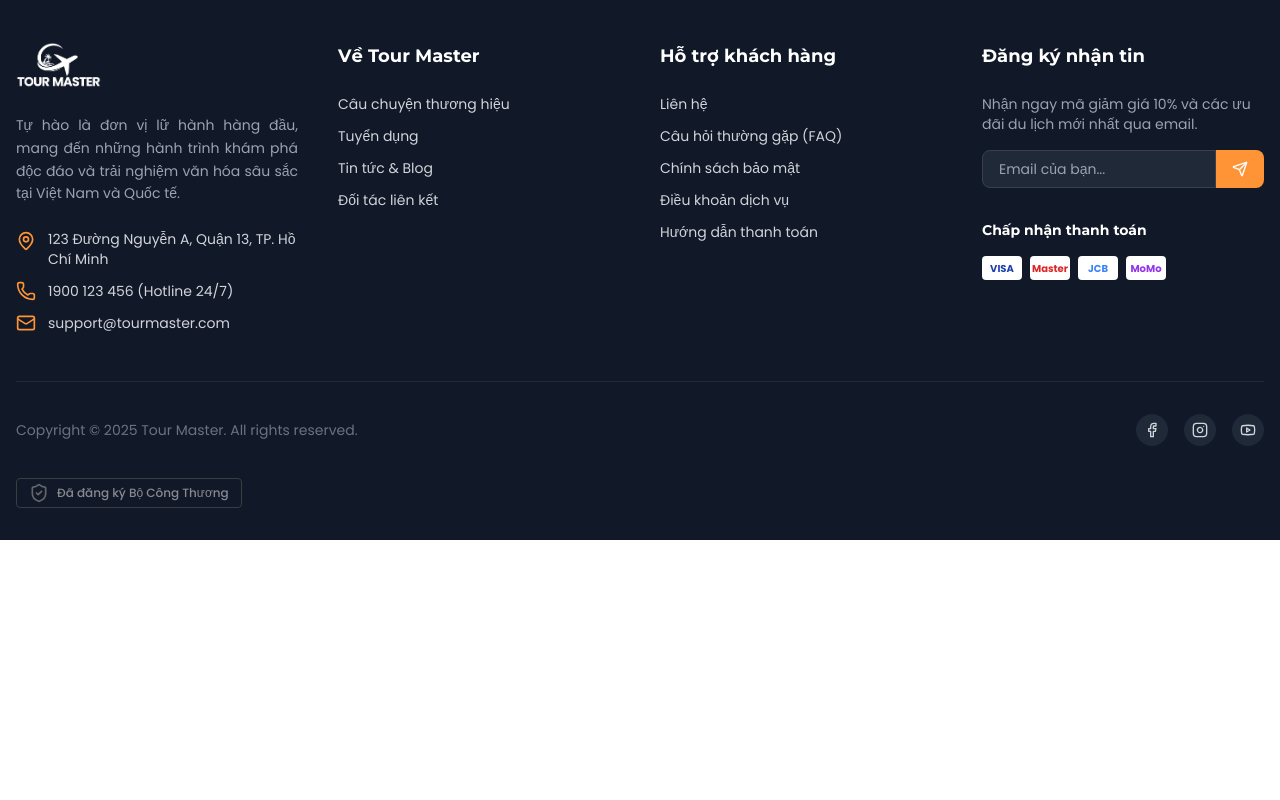
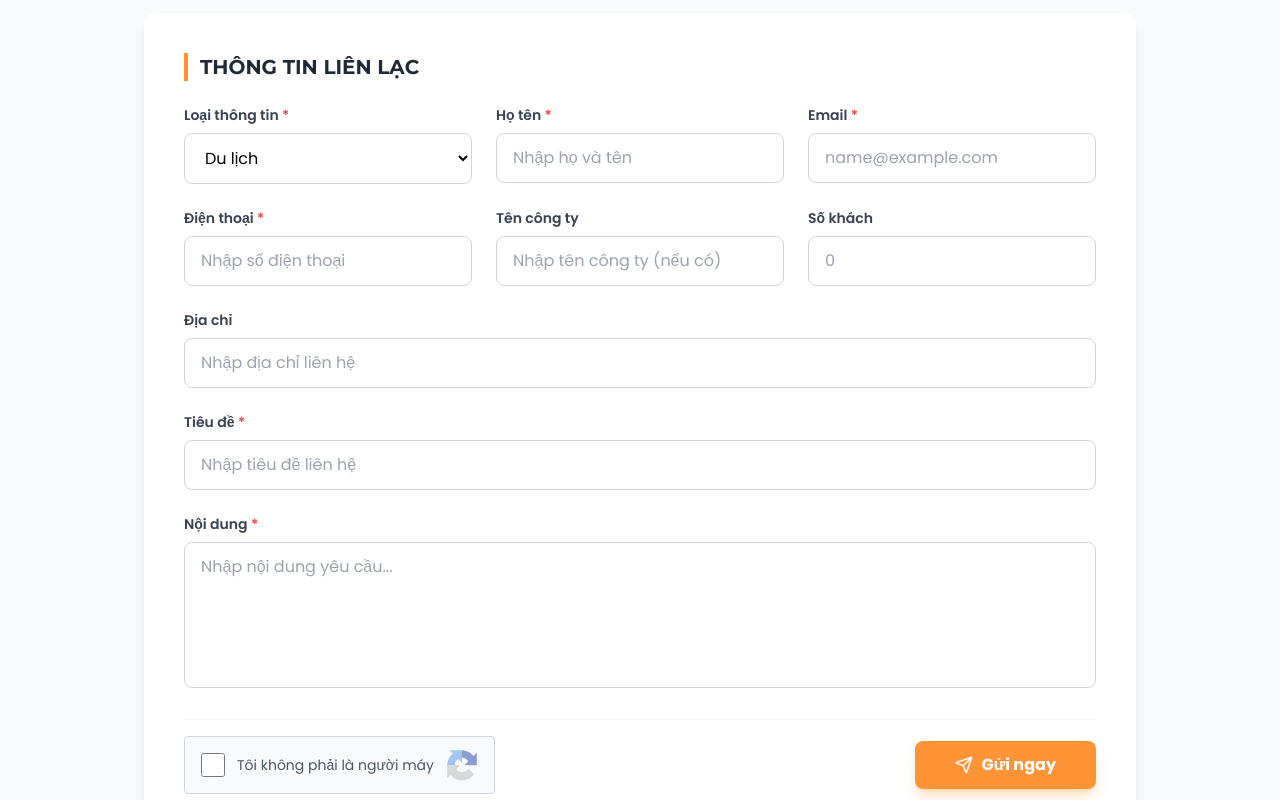
Before and after one commit to NgoTruongKhac/project_tour_master, a React (Vite) app: page /contact in a window 1280 px wide. Shown: the part 260-1060 px from the top of the page. Before the commit the page ends 800 px from the top, so only its background shows below. Built offline with nearby package versions, Linux system fonts and the light colour scheme.

Commit message:
contact page

```diff
--- a/src/App.jsx
+++ b/src/App.jsx
@@ -13,6 +13,7 @@ import TourDetail from "./pages/TourDetail.jsx";
 import InboxPage from "./pages/InboxPage";
 import HelpPage from "./pages/HelpPage.jsx";
 import ProfilePage from "./pages/ProfilePage.jsx";
+import ContactPage from "./pages/ContactPage";
 function App() {
   return (
     <BrowserRouter>
@@ -32,6 +33,7 @@ function App() {
             <Route path="/inbox" element={<InboxPage />} />
             <Route path="/help" element={<HelpPage />} />
             <Route path="/profile" element={<ProfilePage />}></Route>
+            <Route path="/contact" element={<ContactPage />} />
           </Routes>
         </div>
 
--- a/src/components/Footer.jsx
+++ b/src/components/Footer.jsx
@@ -106,10 +106,10 @@ const Footer = () => {
               </li>
               <li>
                 <Link
-                  to="/faq"
+                  to="/help"
                   className="hover:text-primary transition-colors"
                 >
-                  Câu hỏi thường gặp (FAQ)
+                  Câu hỏi thường gặp
                 </Link>
               </li>
               <li>
--- /dev/null
+++ b/src/pages/ContactPage.jsx
@@ -0,0 +1,214 @@
+import React, { useState } from "react";
+import { Send, CheckSquare } from "lucide-react";
+import recaptcha from "../assets/recaptcha.png";
+const ContactPage = () => {
+  const [formData, setFormData] = useState({
+    type: "Du lịch",
+    name: "",
+    email: "",
+    phone: "",
+    company: "",
+    guests: "",
+    address: "",
+    subject: "",
+    message: "",
+  });
+
+  const handleChange = (e) => {
+    setFormData({ ...formData, [e.target.name]: e.target.value });
+  };
+
+  const handleSubmit = (e) => {
+    e.preventDefault();
+    alert("Cảm ơn bạn đã liên hệ! Chúng tôi sẽ phản hồi sớm nhất có thể.");
+  };
+
+  return (
+    <div className="min-h-screen bg-gray-50 font-nunito py-12">
+      <div className="container mx-auto px-4 max-w-5xl">
+        <div className="text-center mb-10">
+          <h1 className="text-3xl md:text-4xl font-bold text-primary mb-4 uppercase">
+            Liên hệ với chúng tôi
+          </h1>
+          <p className="text-gray-600 max-w-2xl mx-auto">
+            Để có thể đáp ứng được các yêu cầu và đóng góp ý kiến của quý khách,
+            xin vui lòng gửi thông tin cho chúng tôi thông qua biểu mẫu bên
+            dưới.
+          </p>
+        </div>
+
+        <div className="bg-white rounded-xl shadow-lg p-8 md:p-10">
+          <h2 className="text-xl font-bold text-gray-800 mb-6 border-l-4 border-primary pl-3">
+            THÔNG TIN LIÊN LẠC
+          </h2>
+
+          <form onSubmit={handleSubmit} className="space-y-6">
+            <div className="grid grid-cols-1 md:grid-cols-3 gap-6">
+              <div>
+                <label className="block text-sm font-semibold text-gray-700 mb-2">
+                  Loại thông tin <span className="text-red-500">*</span>
+                </label>
+                <select
+                  name="type"
+                  className="w-full px-4 py-3 rounded-lg border border-gray-300 focus:border-primary focus:ring-2 focus:ring-primary/20 outline-none bg-white"
+                  value={formData.type}
+                  onChange={handleChange}
+                >
+                  <option>Du lịch</option>
+                  <option>Chăm sóc khách hàng</option>
+                  <option>Hợp tác</option>
+                  <option>Khác</option>
+                </select>
+              </div>
+
+              <div>
+                <label className="block text-sm font-semibold text-gray-700 mb-2">
+                  Họ tên <span className="text-red-500">*</span>
+                </label>
+                <input
+                  type="text"
+                  name="name"
+                  placeholder="Nhập họ và tên"
+                  required
+                  className="w-full px-4 py-3 rounded-lg border border-gray-300 focus:border-primary focus:ring-2 focus:ring-primary/20 outline-none transition"
+                  onChange={handleChange}
+                />
+              </div>
+
+              <div>
+                <label className="block text-sm font-semibold text-gray-700 mb-2">
+                  Email <span className="text-red-500">*</span>
+                </label>
+                <input
+                  type="email"
+                  name="email"
+                  placeholder="name@example.com"
+                  required
+                  className="w-full px-4 py-3 rounded-lg border border-gray-300 focus:border-primary focus:ring-2 focus:ring-primary/20 outline-none transition"
+                  onChange={handleChange}
+                />
+              </div>
+            </div>
+
+            <div className="grid grid-cols-1 md:grid-cols-3 gap-6">
+              <div>
+                <label className="block text-sm font-semibold text-gray-700 mb-2">
+                  Điện thoại <span className="text-red-500">*</span>
+                </label>
+                <input
+                  type="tel"
+                  name="phone"
+                  placeholder="Nhập số điện thoại"
+                  required
+                  className="w-full px-4 py-3 rounded-lg border border-gray-300 focus:border-primary focus:ring-2 focus:ring-primary/20 outline-none transition"
+                  onChange={handleChange}
+                />
+              </div>
+
+              <div>
+                <label className="block text-sm font-semibold text-gray-700 mb-2">
+                  Tên công ty
+                </label>
+                <input
+                  type="text"
+                  name="company"
+                  placeholder="Nhập tên công ty (nếu có)"
+                  className="w-full px-4 py-3 rounded-lg border border-gray-300 focus:border-primary focus:ring-2 focus:ring-primary/20 outline-none transition"
+                  onChange={handleChange}
+                />
+              </div>
+
+              <div>
+                <label className="block text-sm font-semibold text-gray-700 mb-2">
+                  Số khách
+                </label>
+                <input
+                  type="number"
+                  name="guests"
+                  placeholder="0"
+                  min="1"
+                  className="w-full px-4 py-3 rounded-lg border border-gray-300 focus:border-primary focus:ring-2 focus:ring-primary/20 outline-none transition"
+                  onChange={handleChange}
+                />
+              </div>
+            </div>
+
+            <div>
+              <label className="block text-sm font-semibold text-gray-700 mb-2">
+                Địa chỉ
+              </label>
+              <input
+                type="text"
+                name="address"
+                placeholder="Nhập địa chỉ liên hệ"
+                className="w-full px-4 py-3 rounded-lg border border-gray-300 focus:border-primary focus:ring-2 focus:ring-primary/20 outline-none transition"
+                onChange={handleChange}
+              />
+            </div>
+
+            <div>
+              <label className="block text-sm font-semibold text-gray-700 mb-2">
+                Tiêu đề <span className="text-red-500">*</span>
+              </label>
+              <input
+                type="text"
+                name="subject"
+                placeholder="Nhập tiêu đề liên hệ"
+                required
+                className="w-full px-4 py-3 rounded-lg border border-gray-300 focus:border-primary focus:ring-2 focus:ring-primary/20 outline-none transition"
+                onChange={handleChange}
+              />
+            </div>
+
+            <div>
+              <label className="block text-sm font-semibold text-gray-700 mb-2">
+                Nội dung <span className="text-red-500">*</span>
+              </label>
+              <textarea
+                name="message"
+                rows="5"
+                placeholder="Nhập nội dung yêu cầu..."
+                required
+                className="w-full px-4 py-3 rounded-lg border border-gray-300 focus:border-primary focus:ring-2 focus:ring-primary/20 outline-none transition resize-none"
+                onChange={handleChange}
+              ></textarea>
+            </div>
+
+            <div className="flex flex-col md:flex-row items-center justify-between gap-6 pt-4 border-t border-gray-100">
+              <div className="flex items-center gap-3 bg-gray-50 border border-gray-300 px-4 py-3 rounded w-full md:w-auto min-w-[250px]">
+                <input
+                  type="checkbox"
+                  id="captcha"
+                  className="w-6 h-6 text-primary border-gray-300 rounded focus:ring-primary"
+                />
+                <label
+                  htmlFor="captcha"
+                  className="text-sm text-gray-600 select-none cursor-pointer"
+                >
+                  Tôi không phải là người máy
+                </label>
+                <div className="ml-auto">
+                  <img
+                    src={recaptcha}
+                    alt="captcha"
+                    className="w-8 h-8 opacity-50"
+                  />
+                </div>
+              </div>
+
+              <button
+                type="submit"
+                className="w-full md:w-auto px-10 py-3 bg-primary hover:bg-opacity-90 text-white font-bold rounded-lg shadow-lg shadow-primary/30 transition-all flex items-center justify-center gap-2"
+              >
+                <Send size={18} />
+                Gửi ngay
+              </button>
+            </div>
+          </form>
+        </div>
+      </div>
+    </div>
+  );
+};
+
+export default ContactPage;
```
Also changed, not shown: src/assets/recaptcha.png (added).
